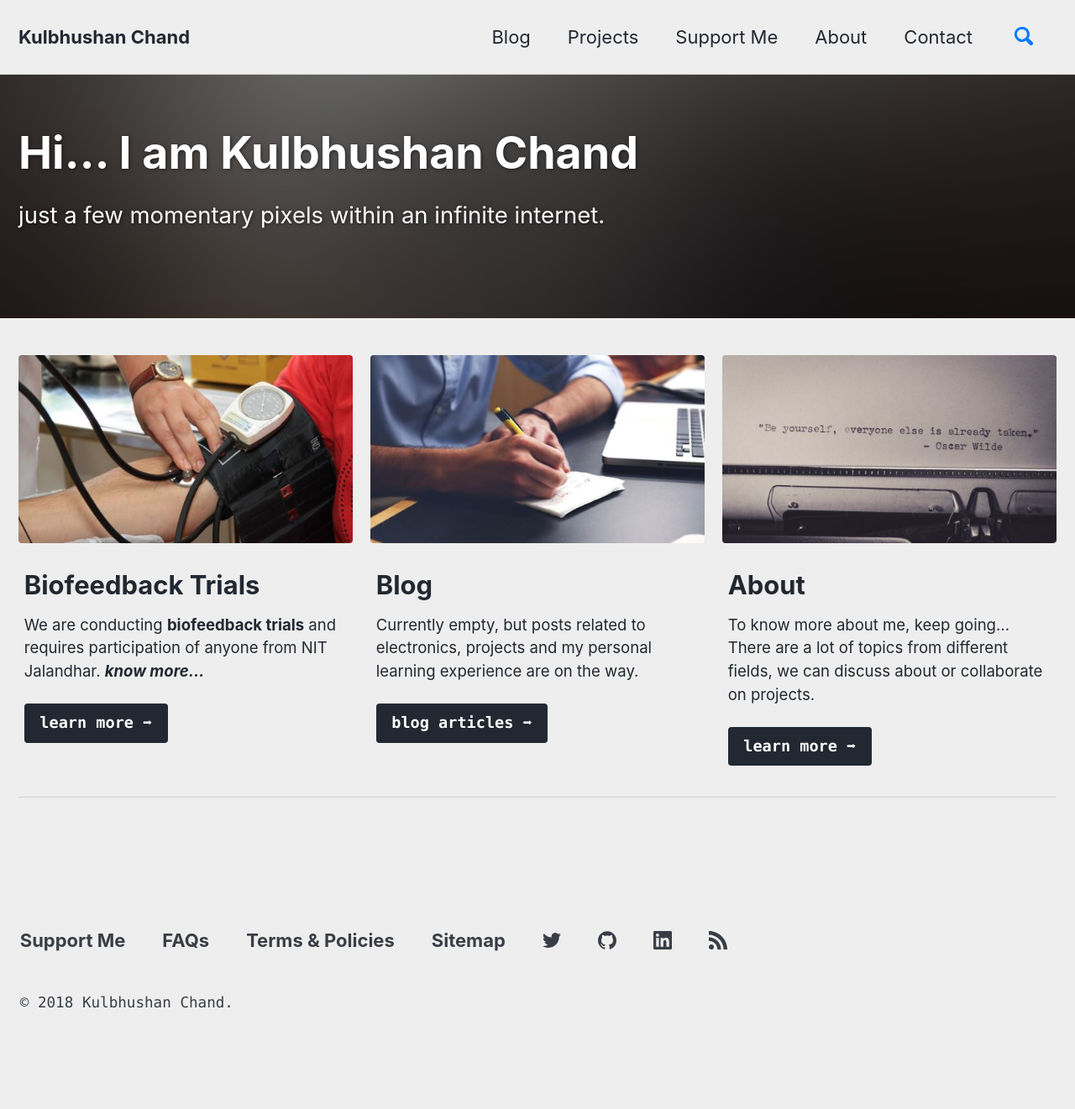
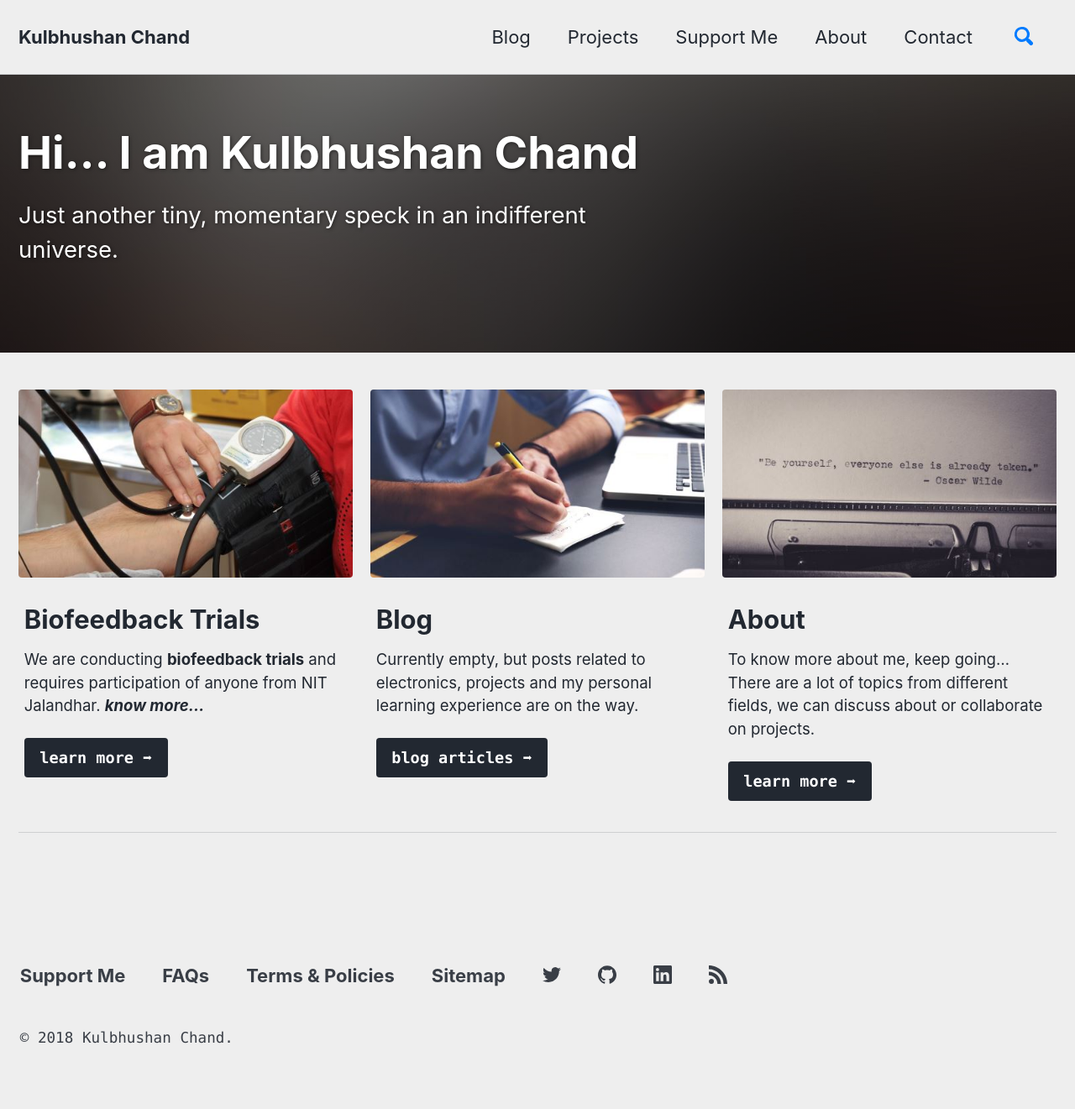
Before and after one commit to kulbhushanchand/kulbhushanchand.github.io-v2, a Jekyll site: the page built from _pages/main/home.md, in a window 1280 px wide. Shown: the whole page at 84% size. Built offline with Jekyll 4.4.1, drawn with Linux system fonts in a browser that asks for light colours; cached includes are drawn as plain includes; comment, search, counter and statistics services are not loaded; a style sheet for code colours, icons or effects is not loaded; before the commit the page ends 1280 px from its top, so only the background shows below that.

Commit message:
updated log

```diff
--- a/_config.yml
+++ b/_config.yml
@@ -83,7 +83,6 @@ algolia:
     - blog/index.html
     - blog/category-archive.md
     - blog/tag-archive.md
-
 
 google:
   search_engine_id       : 018411968981221450858:fni_re0wfh8 # YOUR_SEARCH_ENGINE_ID
--- a/_pages/main/home.md
+++ b/_pages/main/home.md
@@ -5,7 +5,7 @@ header:
   overlay_image: /assets/images/pages/main/home-header.jpg
   overlay_filter: rgba(0, 0, 0, 0.4)
 title: Hi... I am Kulbhushan Chand
-excerpt: 'just a few momentary pixels within an infinite internet.
+excerpt: 'Just another tiny, momentary speck in an indifferent universe.
 <br>'
 feature_row:
   - image_path: /assets/images/pages/misc/biofeedback-trials-small.jpg
```
Also changed, not shown: _pages/main/log.md (+1 -1 lines), _pages/main/test.md (+1 -7 lines), _pages/projects/personal-website.md (+1 -1 lines).
